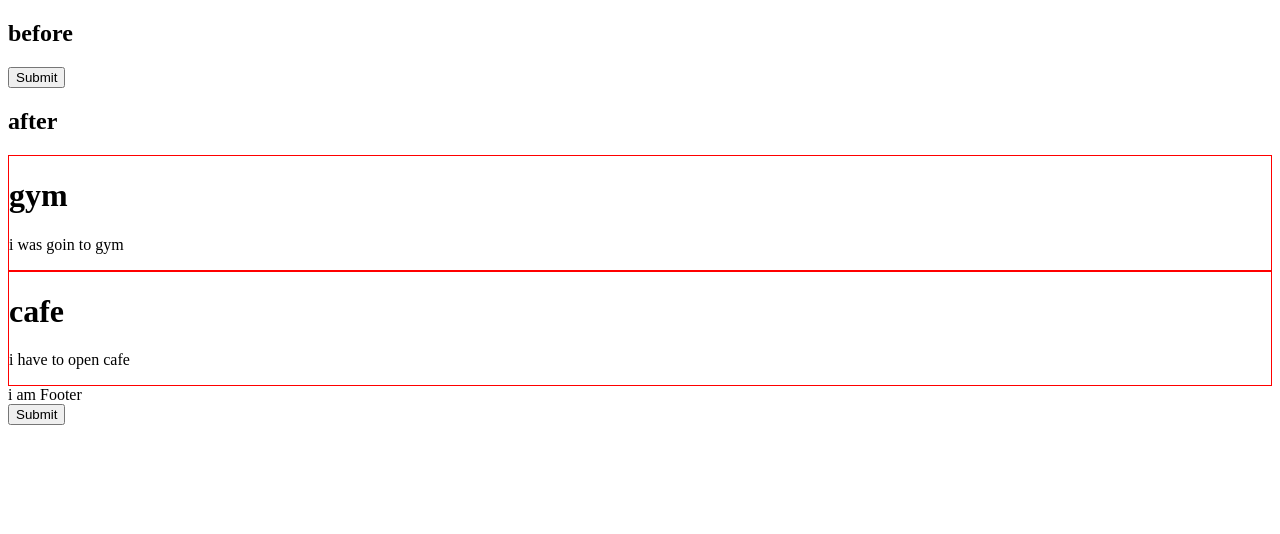
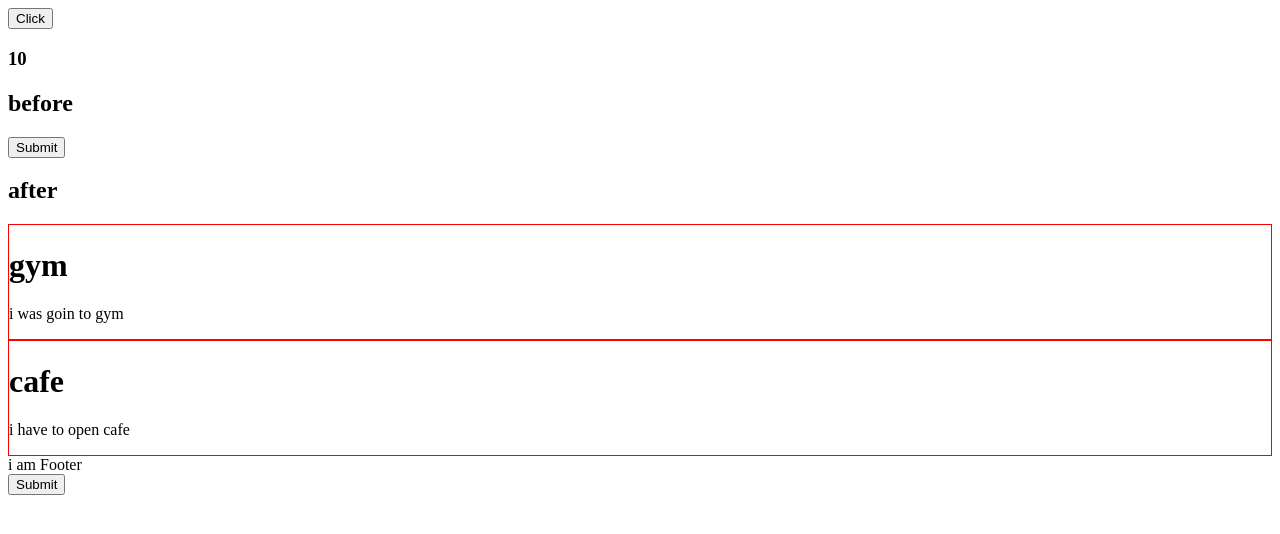
Before and after one commit to Amir-Rehman-Marwat/React-revision-in-1-day, a React (Vite) app in the folder revision1/: page / in a window 1280 px wide. Shown: the top 534 px of the page. Built offline with nearby package versions, Linux system fonts and the light colour scheme.

Commit message:
hooks and useState hook revised

```diff
--- a/revision1/src/App.jsx
+++ b/revision1/src/App.jsx
@@ -1,20 +1,31 @@
-import React, { Fragment } from 'react'
+import React, { Fragment, useState } from 'react'
 import Submit from './components/submit'
 import Footer from './components/footer'
 import Card from './components/Card'
 Card
 function App() {
+  console.log("app is rendering ")
+let x=10
+  // hooks
+  const [a, seta] = useState(x)
+  console.log(a)
+  // other
 const response=[{heading:"gym",data:"i was goin to gym"},{heading:"cafe",data:"i have to open cafe "}]
-
 const run=async(data)=>{
 console.log("fnc runing")
 }
 
   return (
     <Fragment key={"helooo"}>
+      <button onClick={()=>{
+        seta(prev=> prev+1)
+        seta(prev=>prev)
+        seta(prev=>prev+3)
 
+      }}> Click</button>
+      <h3>{a}</h3>
       <h2>before</h2>
-      <Submit  run={run}/>
+      <Submit  run={run} seta={seta}/>
       <h2>after</h2>
 
 
--- a/revision1/src/components/submit.jsx
+++ b/revision1/src/components/submit.jsx
@@ -1,9 +1,11 @@
 import React from 'react'
 
-function Submit({run}) {
+function Submit({run,seta}) {
   return (
     <div>
-        <button onClick={run}> Submit</button>
+        <button onClick={()=>{
+          seta("hello from submit")
+        }}> Submit</button>
     </div>
   )
 }
```
